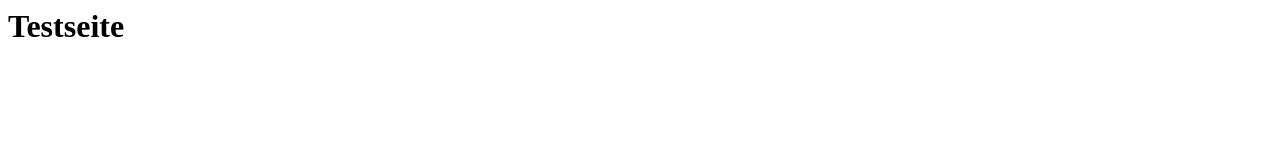
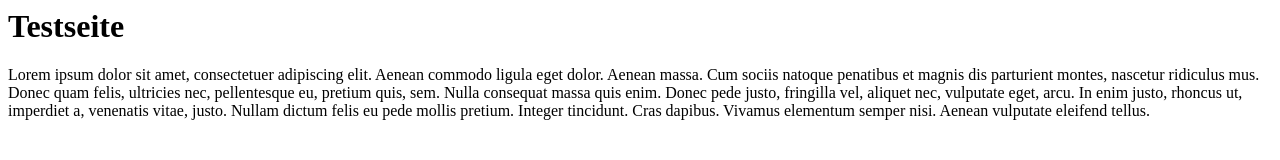
Before and after one commit to cjohannes/test001, a plain HTML site: page index.html in a window 1280 px wide. Drawn offline with Linux system fonts and the light colour scheme.

Commit message:
add text

```diff
--- a/index.html
+++ b/index.html
@@ -6,5 +6,9 @@
 
 <H1>Testseite</H1>
 
+<p>
+	Lorem ipsum dolor sit amet, consectetuer adipiscing elit. Aenean commodo ligula eget dolor. Aenean massa. Cum sociis natoque penatibus et magnis dis parturient montes, nascetur ridiculus mus. Donec quam felis, ultricies nec, pellentesque eu, pretium quis, sem. Nulla consequat massa quis enim. Donec pede justo, fringilla vel, aliquet nec, vulputate eget, arcu. In enim justo, rhoncus ut, imperdiet a, venenatis vitae, justo. Nullam dictum felis eu pede mollis pretium. Integer tincidunt. Cras dapibus. Vivamus elementum semper nisi. Aenean vulputate eleifend tellus.
+</p>
+
 </body>
 </html>
```
